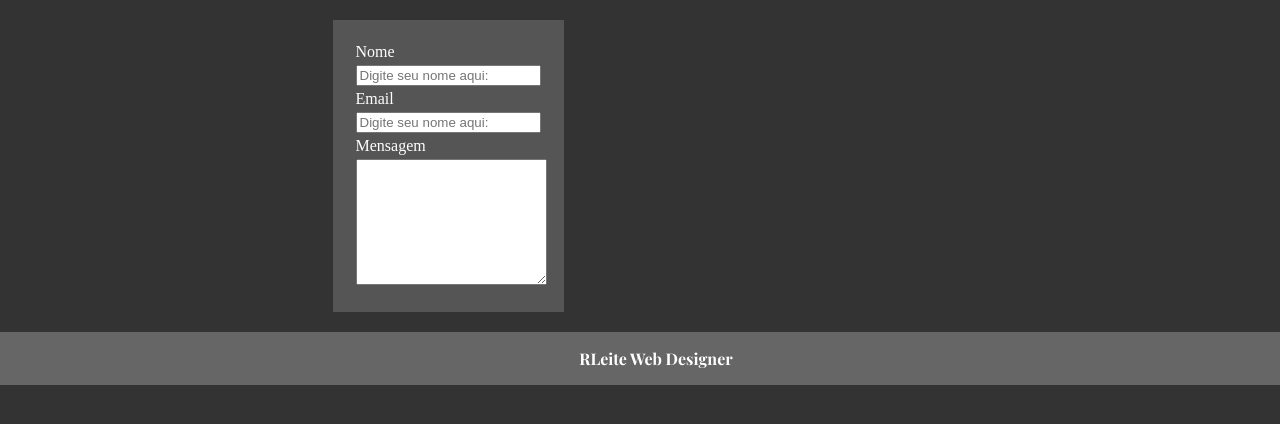
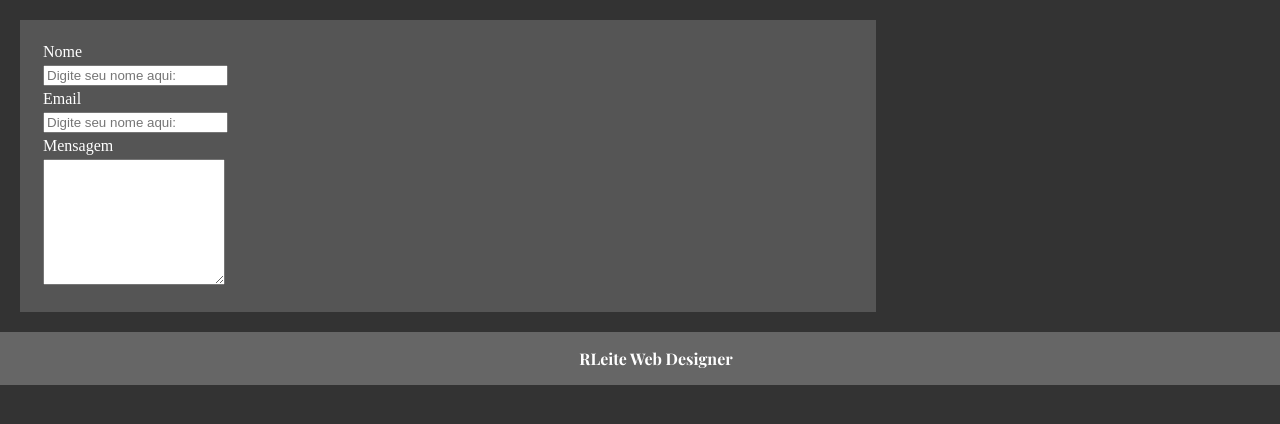
Before and after one commit to RaphaelLeite/eliane-cabelos, a PHP site: page /contato.php in a window 1280 px wide. Shown: the part 140-564 px from the top of the page. Run offline with PHP 8.4, Linux system fonts and the light colour scheme.

Commit message:
editing contatos

```diff
--- a/css/main.css
+++ b/css/main.css
@@ -83,17 +83,14 @@ nav li a:hover {
 
 .formulario-box {
   display: flex;
+  width: 70%;
   justify-content: space-around;
-  width: 70%;
 }
 
 .formulario {
   background-color: #555;
   margin: 20px;
   padding: 20px;
-}
-
-textarea {
   width: 100%;
 }
 
```
